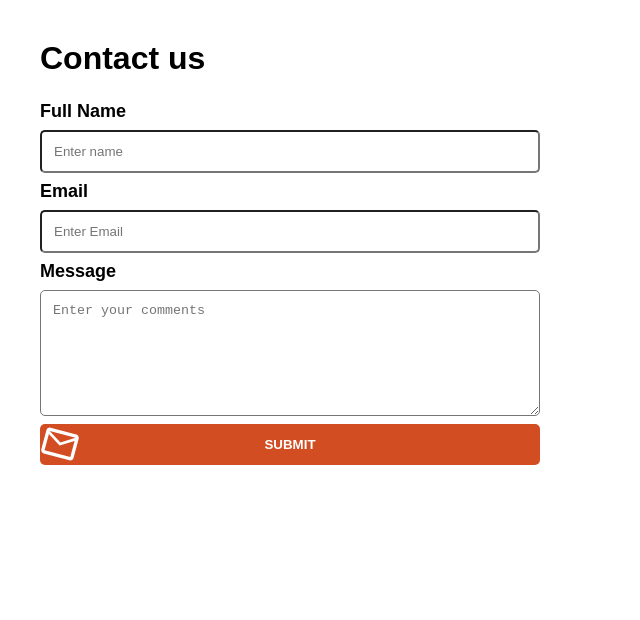
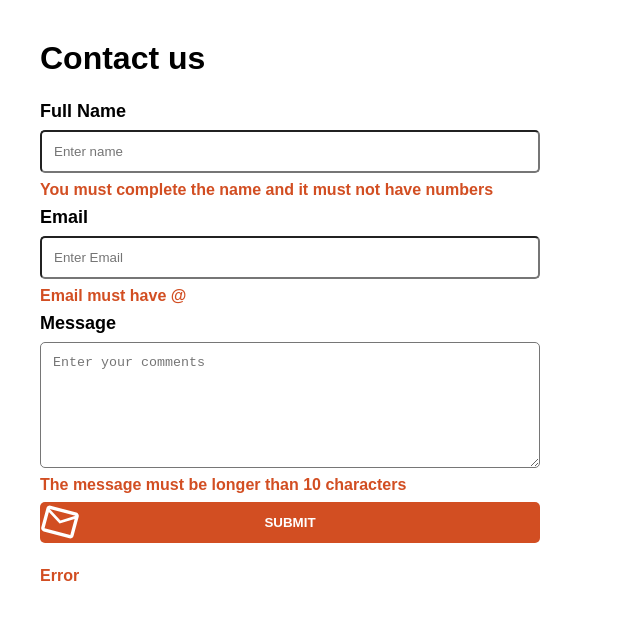
Before and after one commit to cferreirobelenguer/formulary_react, a React (Create React App) app: page / in a window 1280 px wide. Both pictures are taken after a click on the button "SUBMIT". Shown: the top 620 px of the page, without its empty margins (0-640 px from the left). Built offline with nearby package versions, Linux system fonts and the light colour scheme.

Commit message:
formulary validation

```diff
--- a/src/components/Formulary.css
+++ b/src/components/Formulary.css
@@ -75,3 +75,14 @@
     top: 0;
     left: 0;
 }
+
+.error {
+    margin: 0;
+    color: rgb(210, 78, 34);
+    font-weight: bold;
+}
+.validate {
+    color: black;
+    margin: 0;
+    font-weight: bold;
+}
--- a/src/components/Formulary.jsx
+++ b/src/components/Formulary.jsx
@@ -1,25 +1,106 @@
-import React from 'react';
+import React,{useState, useEffect} from 'react';
 import '../components/Formulary.css';
 
 
 const Formulary = () => {
+
+    //data inputs
+    const [fullName, setFullName] =useState('');
+    const [email, setEmail] =useState('');
+    const [message, setMessage] = useState('');
+    //error info
+    const [errorEmail, setErrorEmail] = useState('');
+    const [errorFullName, setErrorFullName] = useState('');
+    const [errorMessage, setErrorMessage] = useState('');
+    //validate message
+    const [validado, setValidado] = useState('');
+    const [showMessage, setShowMessage] = useState(false);
+
+    useEffect(() => {
+        setShowMessage(false);
+        setValidado(false);
+    },[]);
+
+    useEffect(() => {
+
+        if (errorFullName || errorEmail || errorMessage) {
+            setShowMessage(true);
+            setValidado(false);
+        } else {
+            setValidado(true)
+        }
+    }, [errorFullName, errorEmail, errorMessage]);
+    /**
+     * @description fullName input data
+     * @param event
+     */
+    const handleFullName = (event) => {
+        setErrorFullName('');
+        setShowMessage(false);
+        setFullName(event.target.value);
+    }
+
+    const handleEmail = (event) => {
+        setShowMessage(false);
+        setErrorEmail('');
+        setEmail(event.target.value);
+    }
+
+    const handleMessage = (event) => {
+        setShowMessage(false);
+        setErrorMessage('');
+        setMessage(event.target.value);
+    }
+
+    const validation = (fullName, email, message) => {
+        if (!(email && email.indexOf('@')!== -1)) {
+            setErrorEmail('Email must have @');
+        }
+        if (!(fullName.length > 5 && !/\d/.test(fullName))) {
+            setErrorFullName('You must complete the name and it must not have numbers');
+        }
+        if (!(message && message.length > 10)){
+            setErrorMessage('The message must be longer than 10 characters')
+        }
+    }
+
+    const handleClick = () => {
+        setShowMessage(true);
+        validation(fullName,email, message);
+    }
+
+
     return (
         <div className='formulary'>
             <h1 className='formulary_title'>Contact us</h1>
             <form className='formulary_container'>
                 <label htmlFor='fullname' className='formulary_container--label'>Full Name</label>
-                <input className='formulary_container--input' type="text" required placeholder='Enter name'></input>
+                <input className='formulary_container--input' type="text" required placeholder='Enter name' onChange={(event) => handleFullName(event)}></input>
+                {errorFullName ? (
+                    <p className="error" >{errorFullName}</p>
+                ) : ''}
                 <label htmlFor='email' className='formulary_container--label'>Email</label>
-                <input className='formulary_container--input' type="email" required placeholder='Enter Email'></input>
+                <input className='formulary_container--input' type="email" required placeholder='Enter Email' onChange={(event) => handleEmail(event)}></input>
+                {errorEmail ? (
+                    <p className="error">{errorEmail}</p>
+                ): ''}
                 <label htmlFor='message' className='formulary_container--label'>Message</label>
-                <textarea className="formulary_textarea" placeholder='Enter your comments'></textarea>
+                <textarea className="formulary_textarea" required placeholder='Enter your comments' onChange={(event) => handleMessage(event)}></textarea>
+                {errorMessage ? (
+                    <p className='error'>{errorMessage}</p>
+                ): ''}
                 <div className='formulary_container_submit'>
-                    <input type='button' className='formulary_container_submit--btn' value='SUBMIT'></input>
+                    <input type='button' className='formulary_container_submit--btn' value='SUBMIT' onClick={handleClick}></input>
                     <svg xmlns="http://www.w3.org/2000/svg" height="40" viewBox="0 -960 960 960" width="40" className="white-rotated-icon">
                         <path d="M160-160q-33 0-56.5-23.5T80-240v-480q0-33 23.5-56.5T160-800h640q33 0 56.5 23.5T880-720v480q0 33-23.5 56.5T800-160H160Zm320-280L160-640v400h640v-400L480-440Zm0-80 320-200H160l320 200ZM160-640v-80 480-400Z"/>
                     </svg>
                 </div>
             </form>
+            {validado && showMessage ? (
+                <p className='validate'>Validated data</p>
+            ) : validado === false && showMessage ? (
+                    <p className='error'>Error</p>
+            ) : null }
         </div>
     )
 }
```
